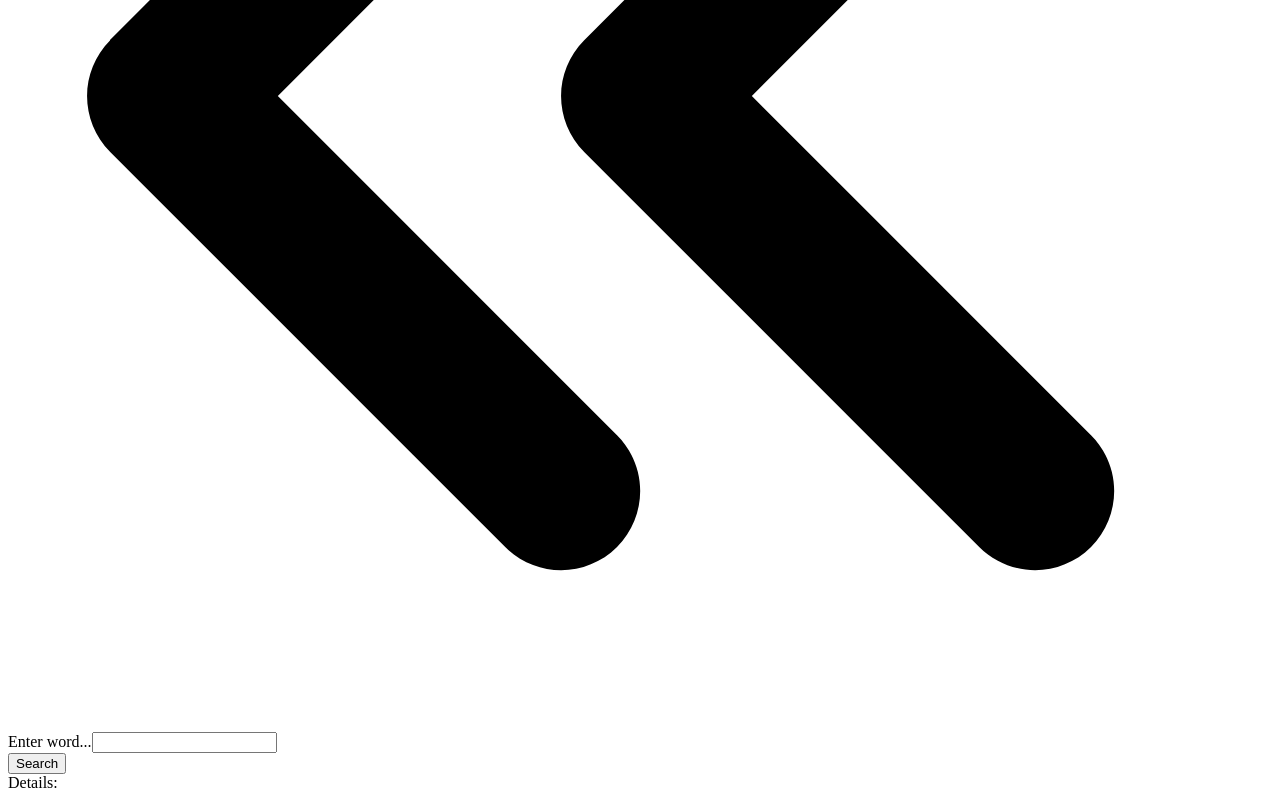
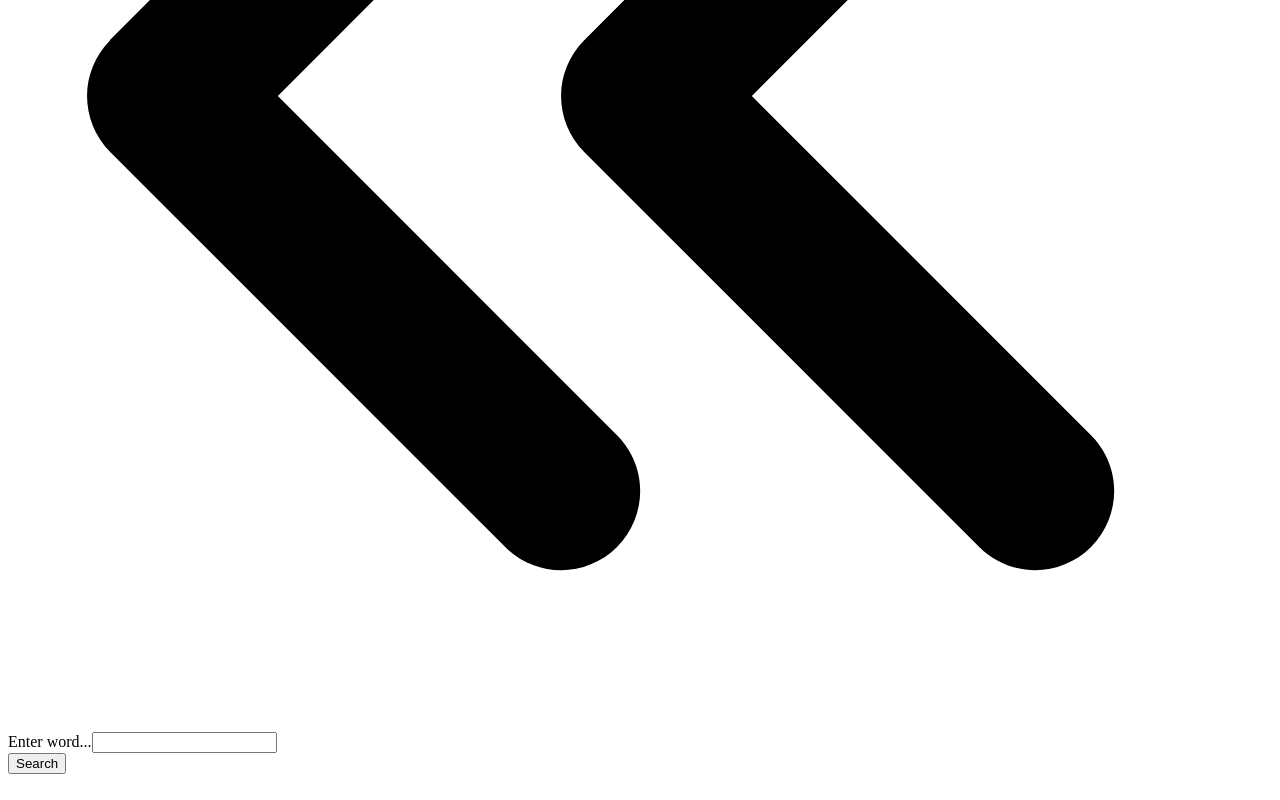
Before and after one commit to Yoana7183/Noob2Junior-React-Module, a React (Vite) app in the folder react-portfolio-n2j/: page /dictionary in a window 1280 px wide. Shown: the part 562-1362 px from the top of the page. Built offline with nearby package versions, Linux system fonts and the light colour scheme; the HTML template or start-up script is replaced by a standard one.

Commit message:
all info is available/ error is handled/ need to add synonims/antonyms and UI

```diff
--- a/react-portfolio-n2j/src/feature-dictionary/Dictionary.jsx
+++ b/react-portfolio-n2j/src/feature-dictionary/Dictionary.jsx
@@ -1,32 +1,11 @@
-import React from 'react';
+import React, { useContext } from 'react';
 import Header from './components/Header';
 import OnSubmitInput from './components/OnSubmitInput';
 import WordCommonDetails from './components/WordCommonDetails';
-// import PartsOfSpeechContainer from './components/PartsOfSpeechContainer';
-
+import PartsOfSpeechContainer from './components/PartsOfSpeechContainer';
+import { DictionaryDataContext } from './context/DictionaryContext';
 const Dictionary = () => {
-  // const [word, setWord] = useState('big');
-  // const [wordObject, setWordObject] = useState({});
-
-  // const data = useGetRequest(baseUrl, word);
-  // useEffect(() => {
-  //   if (data.data == null) {
-  //     return;
-  //   }
-  //   if (data.error == true) {
-  //     setWordObject(data.error);
-  //     console.log(data.data.title);
-  //   }
-  //   if (data.data[0] !== undefined) {
-  //     setWordObject(data);
-  //   }
-
-  //   if (data.data[0] == undefined) {
-  //     setWordObject({});
-  //   }
-  // }, [data.data]);
-
-  // console.log(data);
+  const { wordContextDetails } = useContext(DictionaryDataContext);
   return (
     <>
       <div className="flex mt-[10rem] p-10 bg-slate-500">
@@ -36,11 +15,12 @@ const Dictionary = () => {
       <div>
         <WordCommonDetails />
       </div>
-      {/* <div className="">
-        {partOfSpeechObject.meanings.map((definition, index) => (
-          <PartsOfSpeechContainer key={index} wordObject={definition} />
-        ))}
-      </div> */}
+      <div className="">
+        {wordContextDetails.meanings !== null &&
+          wordContextDetails.meanings.map((definition, index) => (
+            <PartsOfSpeechContainer key={index} wordObject={definition} />
+          ))}
+      </div>
     </>
   );
 };
--- a/react-portfolio-n2j/src/feature-dictionary/components/PartsOfSpeechContainer.jsx
+++ b/react-portfolio-n2j/src/feature-dictionary/components/PartsOfSpeechContainer.jsx
@@ -5,7 +5,7 @@ const PartsOfSpeechContainer = ({ wordObject }) => {
   console.log(wordObject);
 
   return (
-    <div className="flex border-blue-500 border-8">
+    <div className="flex border-blue-500 border-4">
       <div className="text-red-800">{wordObject.partOfSpeech}</div>
       <div>Definitions:</div>
       <div className="w-[55%]">
@@ -22,7 +22,6 @@ const PartsOfSpeechContainer = ({ wordObject }) => {
   );
 };
 export default PartsOfSpeechContainer;
-
 PartsOfSpeechContainer.propTypes = {
   wordObject: PropTypes.object.isRequired,
 };
--- a/react-portfolio-n2j/src/feature-dictionary/components/WordCommonDetails.jsx
+++ b/react-portfolio-n2j/src/feature-dictionary/components/WordCommonDetails.jsx
@@ -2,7 +2,7 @@ import React, { useContext } from 'react';
 import { DictionaryDataContext } from '../context/DictionaryContext';
 const WordCommonDetails = () => {
   const { wordContextDetails } = useContext(DictionaryDataContext);
-  console.log(wordContextDetails);
+
   if (wordContextDetails.error) {
     return (
       <div>
@@ -16,13 +16,16 @@ const WordCommonDetails = () => {
   }
   return (
     <div>
-      Details:
-      {wordContextDetails.word && <div>{wordContextDetails.word}</div>}
       {wordContextDetails.word && (
+        <div>
+          Details: <div>{wordContextDetails.word}</div>
+        </div>
+      )}
+      {wordContextDetails.phonetic && (
         <div>Phonetic: {wordContextDetails.phonetic}</div>
       )}
-      {wordContextDetails.word && <div>Audio: {wordContextDetails.audio}</div>}
-      {wordContextDetails.word && (
+      {wordContextDetails.audio && <div>Audio: {wordContextDetails.audio}</div>}
+      {wordContextDetails.source && (
         <div>Source: {wordContextDetails.source}</div>
       )}
     </div>
--- a/react-portfolio-n2j/src/feature-dictionary/context/DictionaryContext.jsx
+++ b/react-portfolio-n2j/src/feature-dictionary/context/DictionaryContext.jsx
@@ -7,7 +7,7 @@ const initialState = {
   phonetic: '',
   audio: '',
   source: '',
-  meanings: {},
+  meanings: null,
   error: '',
 };
 const DictionaryContextProvider = ({ children }) => {
```
